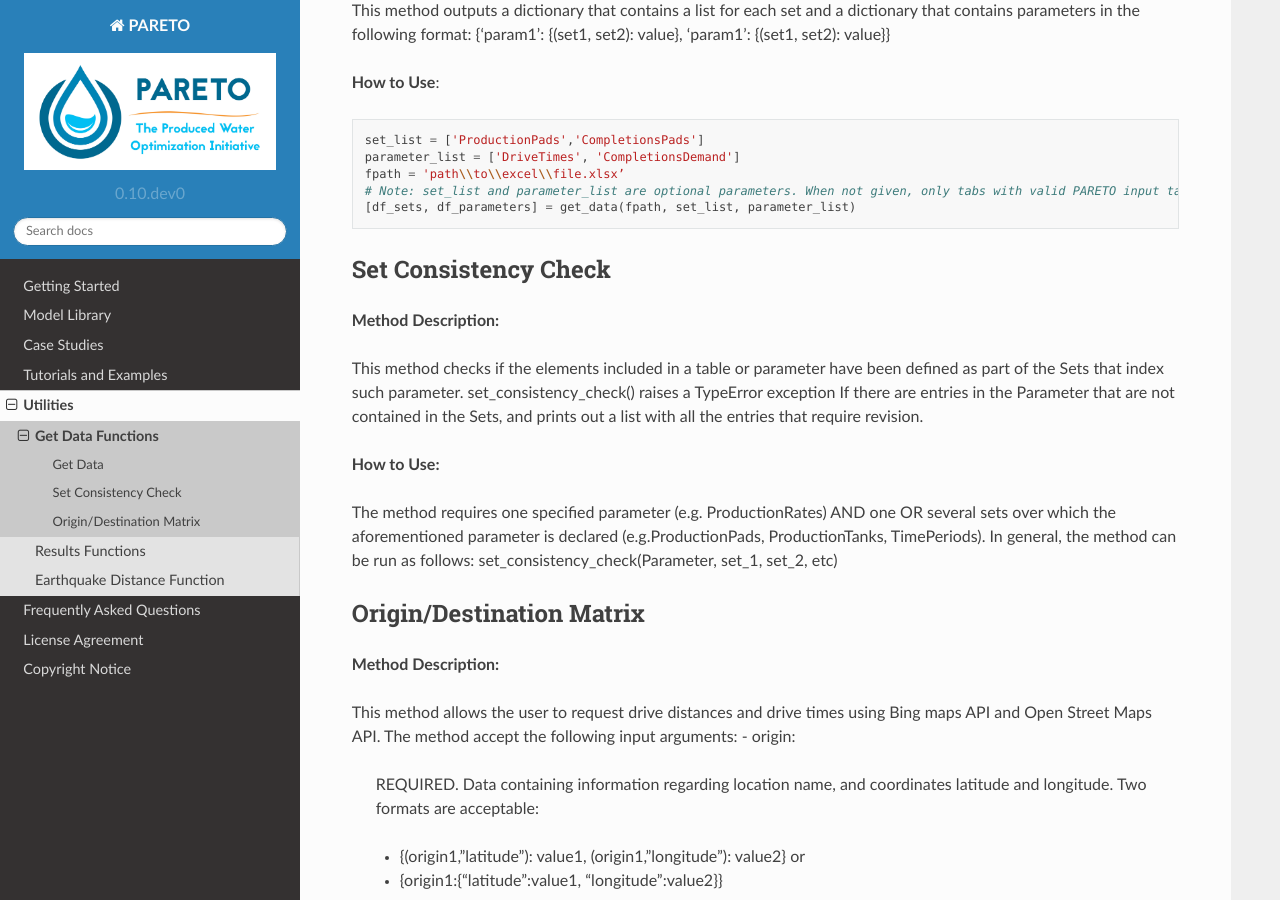
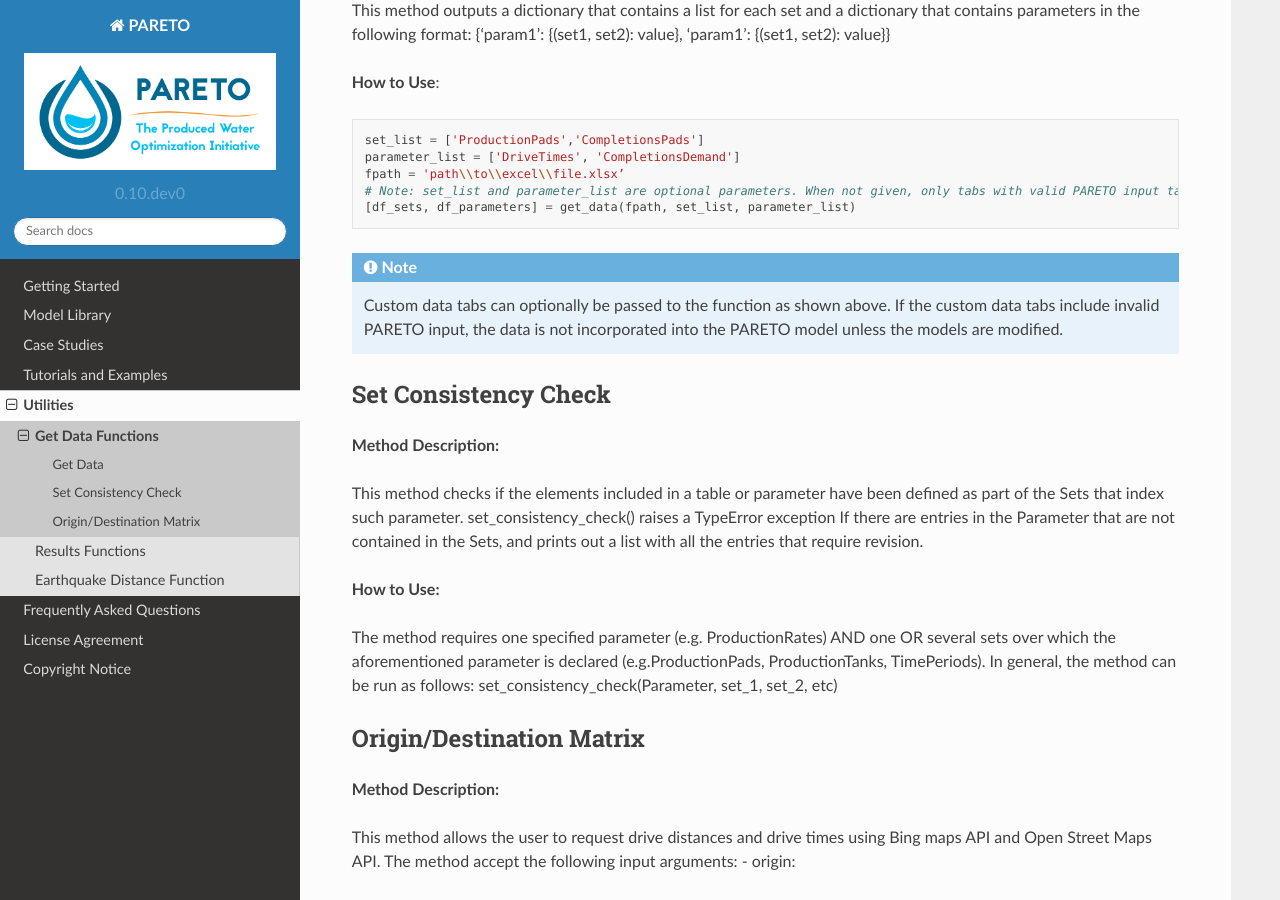
Before and after one commit to project-pareto/project-pareto, a Sphinx documentation site: the page built from docs/utilities/Get_Data.rst, in a window 1280 px wide and 900 px high, scrolled down 1260 px. Built offline with Sphinx 7.4.7 and the Read the Docs theme 2.0.0, drawn with Linux system fonts in a browser that asks for light colours.

Commit message:
additional notes for get_data usage

```diff
--- a/docs/utilities/Get_Data.rst
+++ b/docs/utilities/Get_Data.rst
@@ -60,6 +60,8 @@ and a dictionary that contains parameters in the following format:
 
 
 
+.. note::
+    Custom data tabs can optionally be passed to the function as shown above. If the custom data tabs include invalid PARETO input, the data is not incorporated into the PARETO model unless the models are modified.
 
 .. _get_data_set_consistency_check:
 
```
Also changed, not shown: 1 other file.
